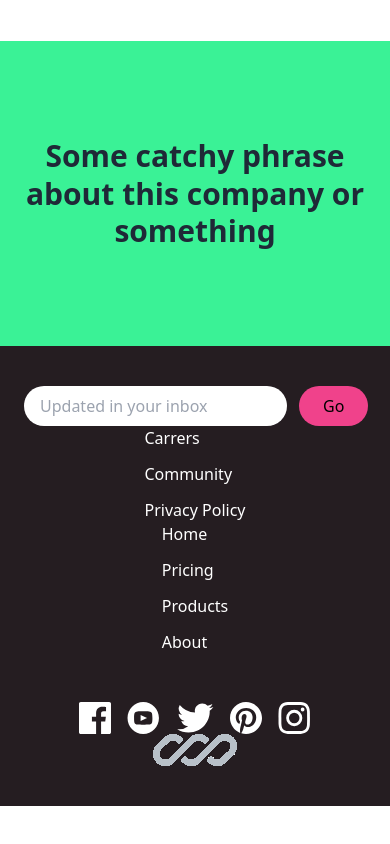
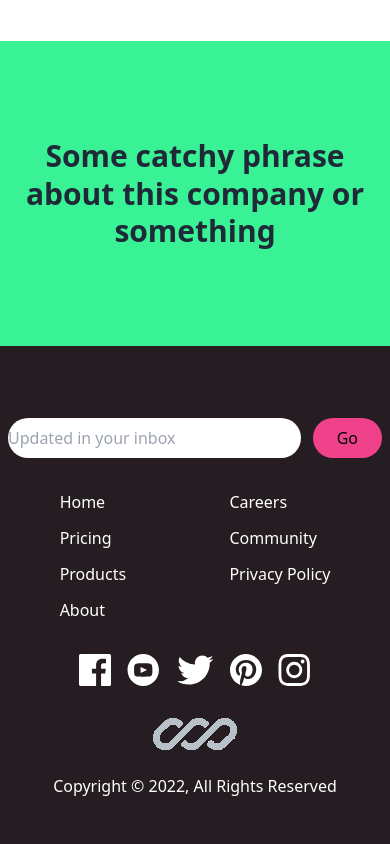
Before and after one commit to Croobat/tailwind-landing-page, a plain HTML site: page index.html in a window 390 px wide. Shown: the part 2392-3236 px from the top of the page. Before the commit the page ends 3198 px from the top, so only its background shows below. Drawn offline with Linux system fonts and the light colour scheme.

Commit message:
footer responsive tweaks

```diff
--- a/index.html
+++ b/index.html
@@ -239,61 +239,47 @@
   <!-- Footer -->
   <!--{{{-->
   <footer class="bg-pinkVeryDark">
-    <div class="container flex flex-col-reverse justify-between px-6 py-10 px-auto pace-y-8 md:flex-row md:space-y-0">
+    <div class="container flex flex-col-reverse justify-between px-2 py-10 mx-auto space-y-8 md:flex-row md:space-y-0 xl:px-32">
       <!-- Logo and socials container -->
       <div
-        class="flex flex-col-reverse items-center justify-between space-y-12 md:flex-col md:space-y-0 md:items-start">
+        class="flex flex-col-reverse items-center justify-between space-y-8 md:flex-col md:space-y-0">
+        <div class="mx-auto my-6 text-center text-white md:hidden">
+          Copyright &copy; 2022, All Rights Reserved
+        </div>
         <!-- Logo -->
         <div>
           <img src="img/logo-white.svg" class="h-8" alt="Company Logo">
         </div>
         <!-- Social links container -->
         <div class="flex justify-center space-x-4">
-          <!-- Link facebook -->
-          <!--{{{-->
           <a href="#">
             <img src="img/icon-facebook.svg" class="h-8" alt="">
           </a>
-          <!--}}}-->
-          <!-- Link youtube -->
-          <!--{{{-->
           <a href="#">
             <img src="img/icon-youtube.svg" class="h-8" alt="">
           </a>
-          <!--}}}-->
-          <!-- Link twitter -->
-          <!--{{{-->
           <a href="#">
             <img src="img/icon-twitter.svg" class="h-8" alt="">
           </a>
-          <!--}}}-->
-          <!-- Link pinterest -->
-          <!--{{{-->
           <a href="#">
             <img src="img/icon-pinterest.svg" class="h-8" alt="">
           </a>
-          <!--}}}-->
-          <!-- Link instagram -->
-          <!--{{{-->
           <a href="#">
             <img src="img/icon-instagram.svg" class="h-8" alt="">
           </a>
-          <!--}}}-->
         </div>
       </div>
       <!-- List container -->
       <!--{{{-->
-      <div class="flex justify-around space-x-32">
+      <div class="flex justify-around md:space-x-2 lg:space-x-14">
         <div class="flex flex-col space-y-3 text-white">
           <a href="#" class="hover:text-limeBright">Home</a>
           <a href="#" class="hover:text-limeBright">Pricing</a>
           <a href="#" class="hover:text-limeBright">Products</a>
           <a href="#" class="hover:text-limeBright">About</a>
         </div>
-      </div>
-      <div class="flex justify-around space-x-32">
         <div class="flex flex-col space-y-3 text-white">
-          <a href="#" class="hover:text-limeBright">Carrers</a>
+          <a href="#" class="hover:text-limeBright">Careers</a>
           <a href="#" class="hover:text-limeBright">Community</a>
           <a href="#" class="hover:text-limeBright">Privacy Policy</a>
         </div>
@@ -301,15 +287,18 @@
       <!--}}}-->
 
       <!-- Input container -->
-      <div class="flex-flex-col-justify-between">
+      <div class="flex flex-col justify-between mb-8">
         <form>
           <div class="flex space-x-3">
-            <input type="text" class="flex-1 px-4 rounded-full focus:outline-none" placeholder="Updated in your inbox">
+            <input type="text" class="flex-1 rounded-full focus:outline-none md:px-4 lg:px-8" placeholder="Updated in your inbox">
             <button class="px-6 py-2 text-black rounded-full bg-pinkBright hover:bg-pinkBrightLight focus:outline-none">
               Go
             </button>
           </div>
         </form>
+        <div class="hidden text-white md:block">
+          Copyright &copy; 2022, All Rights Reserved
+        </div>
       </div>
   </footer>
   <!--}}}-->
```
Also changed, not shown: css/main.css.
